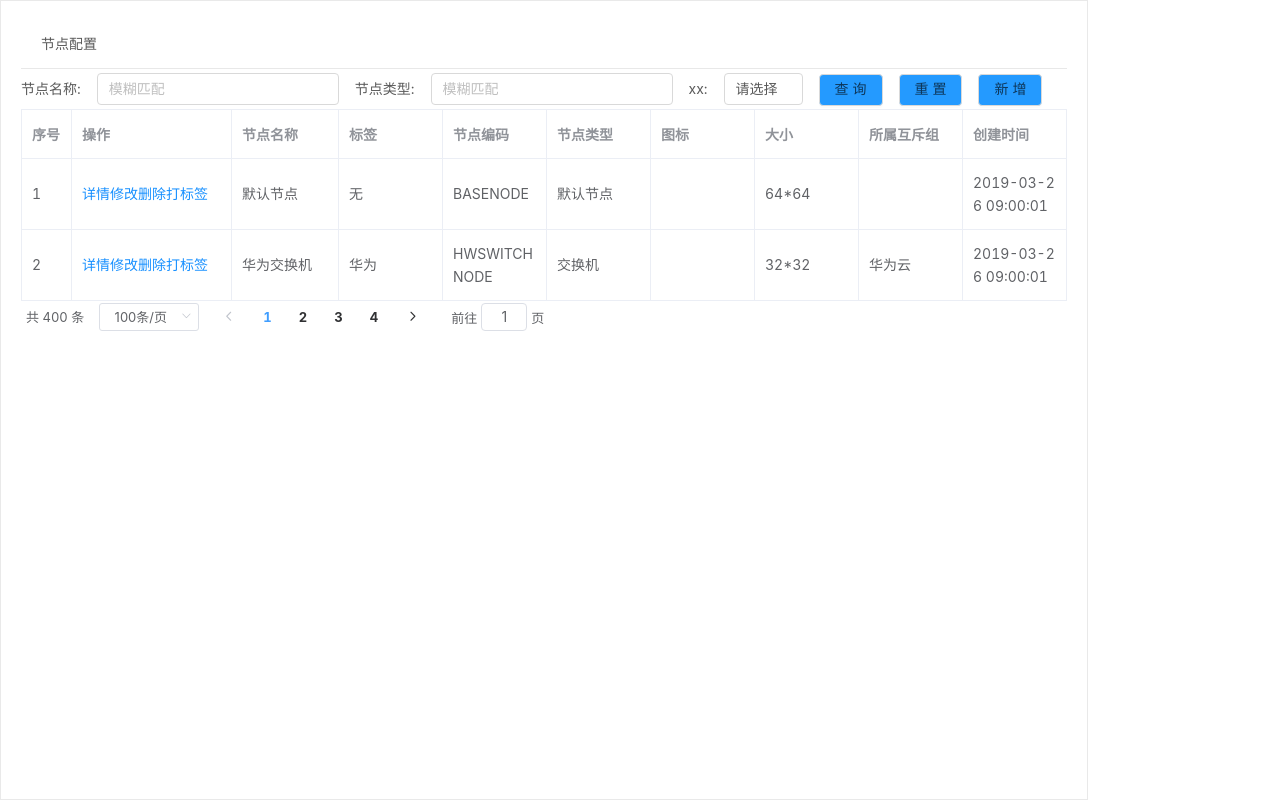
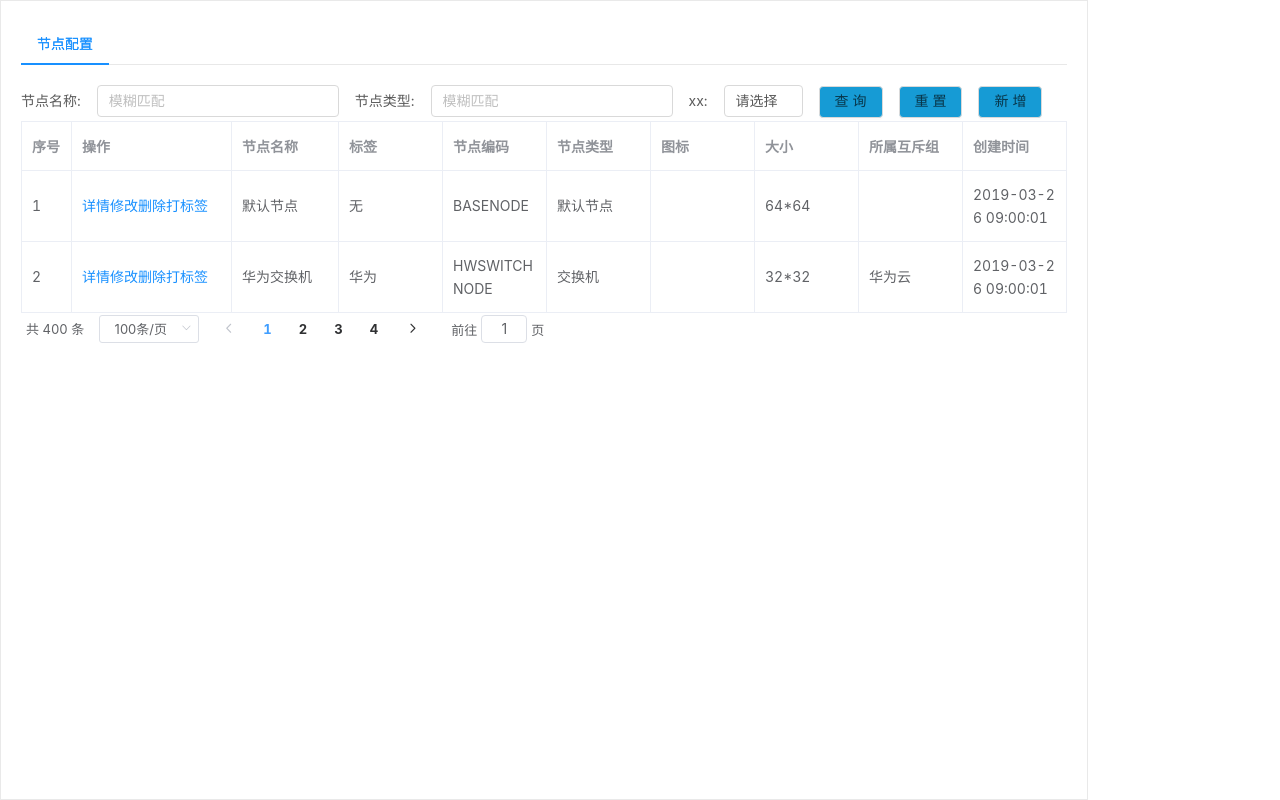
Before and after one commit to LiuGuangYao1997/TOPO-WEB, a Vue app: page /nodeConfig in a window 1280 px wide. Built offline with nearby package versions, Linux system fonts and the light colour scheme.

Commit message:
调整页面tab，调整按钮颜色

```diff
--- a/src/components/nodeConfig.vue
+++ b/src/components/nodeConfig.vue
@@ -1,13 +1,9 @@
 <template>
   <div class="nodeConfig">
     <!-- 菜单 -->
-    <a-menu
-            mode="horizontal"
-    >
-      <a-menu-item>
-        <label class="menu-item">节点配置</label>
-      </a-menu-item>
-    </a-menu>
+    <a-tabs default-active-key="1">
+      <a-tab-pane tab="节点配置" key="1"></a-tab-pane>
+    </a-tabs>
     <!-- 表单 -->
     <a-form layout="inline">
       <a-form-item>
@@ -152,6 +148,6 @@
     padding: 20px;
   }
   .formOptBut {
-    background-color: #249aff;
+    background-color: rgba(22, 155, 213, 1);
   }
 </style>
```
